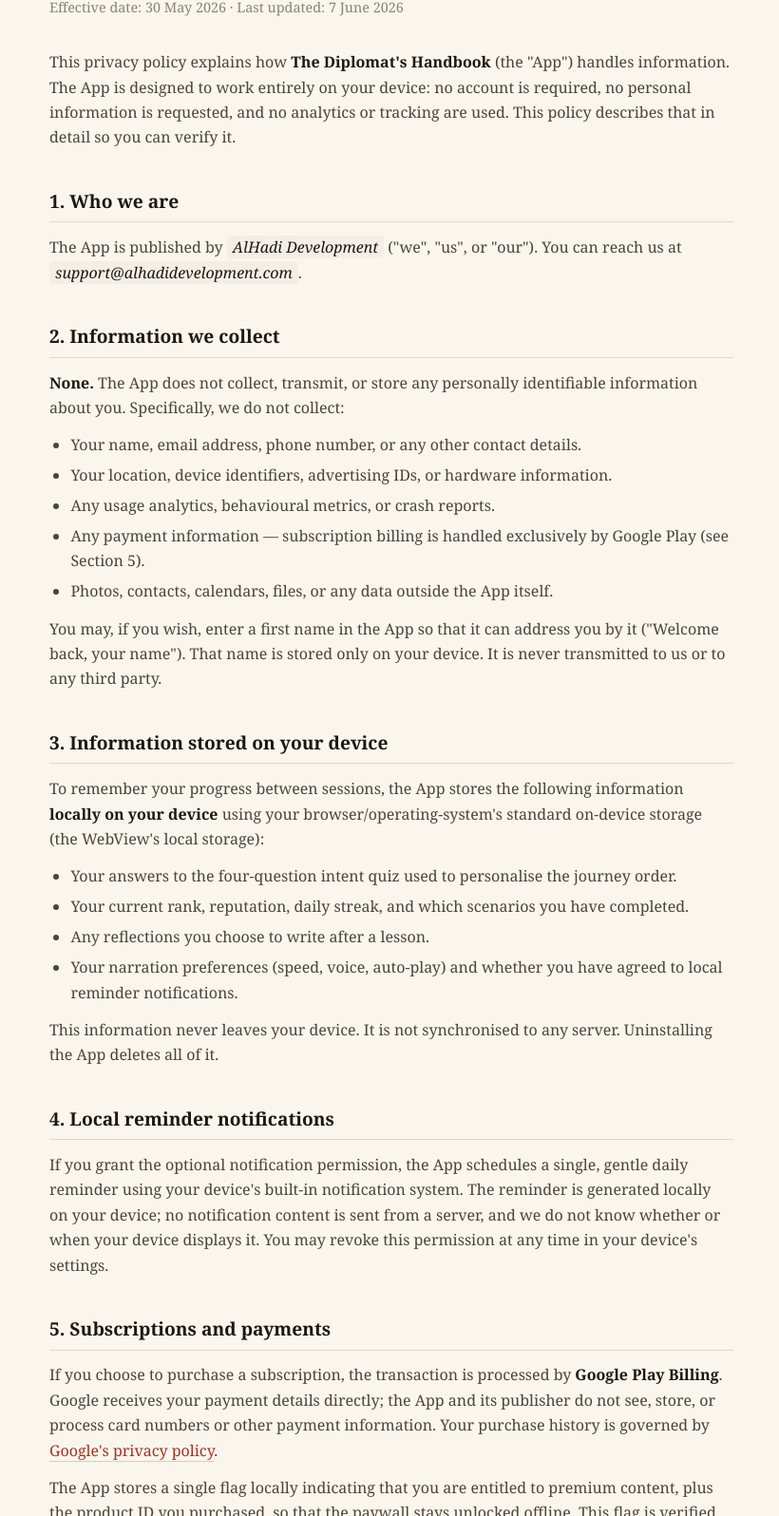
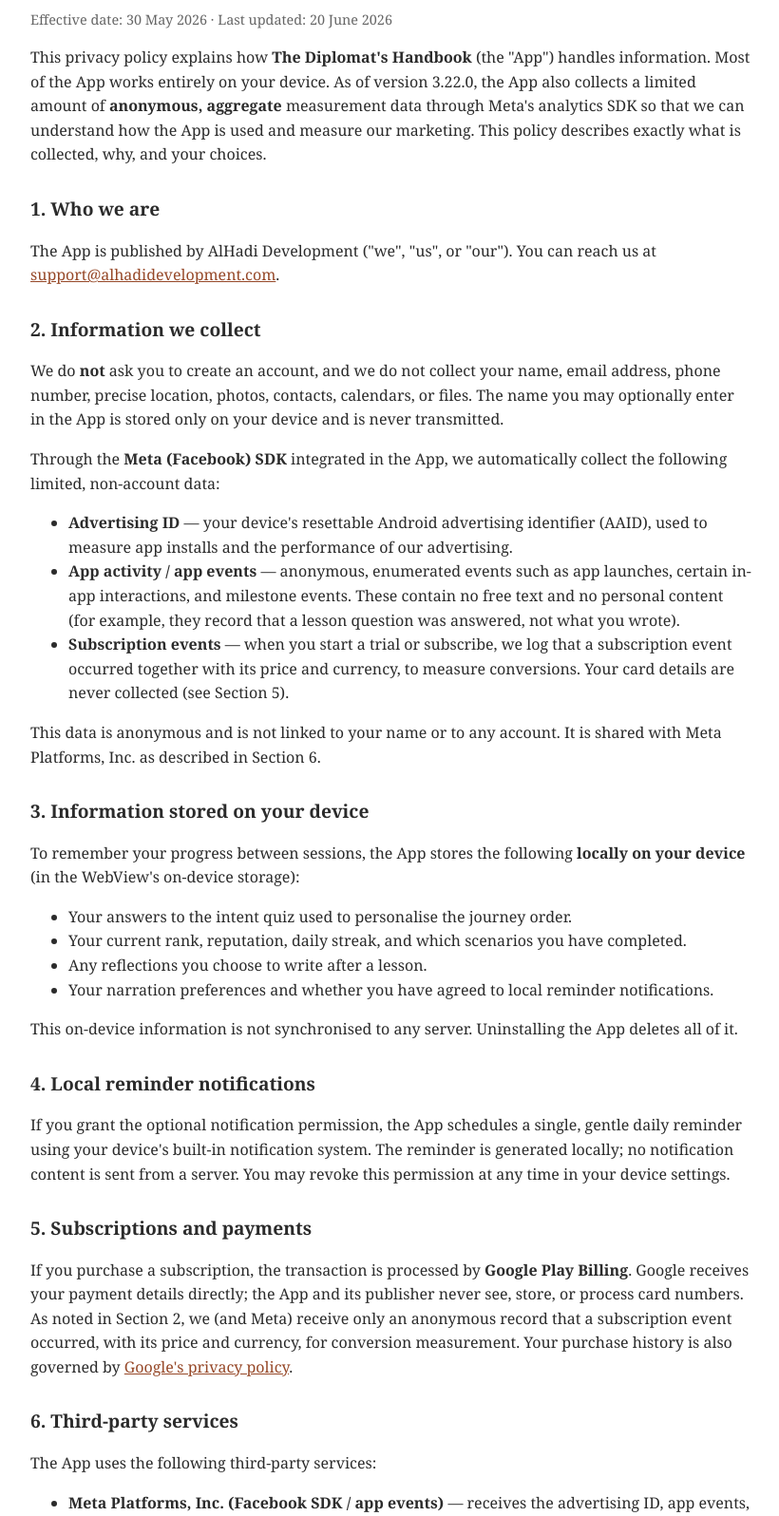
Before and after one commit to connection-cmd/diplomats-handbook, a plain HTML site: page privacy.html in a window 1280 px wide. Shown: the part 140-1736 px from the top of the page at 95% size, without its empty margins (228-1048 px from the left). Drawn offline with Linux system fonts and the light colour scheme.

Commit message:
Privacy: disclose Meta SDK analytics, advertising ID, and data sharing (v3.22.0)

```diff
--- a/privacy.html
+++ b/privacy.html
@@ -5,104 +5,82 @@
 <meta name="viewport" content="width=device-width, initial-scale=1" />
 <title>Privacy Policy — The Diplomat's Handbook</title>
 <style>
-  :root {
-    --ink: #1a1814;
-    --ink-soft: #4a443c;
-    --ink-faint: #8a8276;
-    --paper: #faf6ed;
-    --ivory: #f4efe6;
-    --rule: rgba(42,37,32,0.14);
-    --accent: #a83020;
-  }
-  html, body { background: var(--paper); color: var(--ink); margin: 0; }
-  body { font-family: Georgia, "Times New Roman", serif; line-height: 1.65; }
-  main { max-width: 720px; margin: 0 auto; padding: 56px 24px 96px; }
-  h1 { font-size: 1.95rem; margin: 0 0 .25rem; letter-spacing: -0.01em; }
-  .eyebrow { font-size: .72rem; letter-spacing: .14em; text-transform: uppercase; color: var(--ink-faint); margin-bottom: 6px; }
-  .meta { color: var(--ink-faint); font-size: .9rem; margin-bottom: 2rem; }
-  h2 { font-size: 1.2rem; margin-top: 2.4rem; margin-bottom: .6rem; padding-bottom: .35rem; border-bottom: 1px solid var(--rule); }
-  h3 { font-size: 1.02rem; margin-top: 1.6rem; margin-bottom: .4rem; }
-  p, ul, ol { color: var(--ink-soft); margin: .8rem 0; }
-  ul, ol { padding-left: 1.4rem; }
-  li { margin: .35rem 0; }
-  strong { color: var(--ink); }
-  a { color: var(--accent); text-decoration: none; border-bottom: 1px solid rgba(168,48,32,0.25); }
-  a:hover { border-bottom-color: var(--accent); }
-  hr { border: 0; border-top: 1px solid var(--rule); margin: 2.2rem 0; }
-  .placeholder { background: var(--ivory); padding: 1px 6px; border-radius: 4px; color: var(--ink); font-style: italic; }
-  footer { color: var(--ink-faint); font-size: .82rem; margin-top: 3rem; padding-top: 1rem; border-top: 1px solid var(--rule); }
+  body{max-width:760px;margin:40px auto;padding:0 18px;font-family:Georgia,'Times New Roman',serif;color:#2b2b2b;line-height:1.6}
+  h1{font-size:1.9rem;margin-bottom:.2rem}
+  h2{font-size:1.2rem;margin-top:1.8rem}
+  .meta{color:#666;font-size:.9rem}
+  a{color:#964828}
+  code{background:#f3efe6;padding:1px 4px;border-radius:3px}
 </style>
 </head>
 <body>
-<main>
-  <div class="eyebrow">The Diplomat's Handbook</div>
+
+<p><strong>The Diplomat's Handbook</strong></p>
+
 <h1>Privacy Policy</h1>
-  <div class="meta">Effective date: 30 May 2026 &middot; Last updated: 7 June 2026</div>
+<p class="meta">Effective date: 30 May 2026 · Last updated: 20 June 2026</p>
 
-  <p>This privacy policy explains how <strong>The Diplomat's Handbook</strong> (the "App") handles information. The App is designed to work entirely on your device: no account is required, no personal information is requested, and no analytics or tracking are used. This policy describes that in detail so you can verify it.</p>
+<p>This privacy policy explains how <strong>The Diplomat's Handbook</strong> (the "App") handles information. Most of the App works entirely on your device. As of version 3.22.0, the App also collects a limited amount of <strong>anonymous, aggregate</strong> measurement data through Meta's analytics SDK so that we can understand how the App is used and measure our marketing. This policy describes exactly what is collected, why, and your choices.</p>
 
 <h2>1. Who we are</h2>
-  <p>The App is published by <span class="placeholder">AlHadi Development</span> ("we", "us", or "our"). You can reach us at <span class="placeholder">support@alhadidevelopment.com</span>.</p>
+<p>The App is published by AlHadi Development ("we", "us", or "our"). You can reach us at <a href="mailto:support@alhadidevelopment.com">support@alhadidevelopment.com</a>.</p>
 
 <h2>2. Information we collect</h2>
-  <p><strong>None.</strong> The App does not collect, transmit, or store any personally identifiable information about you. Specifically, we do not collect:</p>
+<p>We do <strong>not</strong> ask you to create an account, and we do not collect your name, email address, phone number, precise location, photos, contacts, calendars, or files. The name you may optionally enter in the App is stored only on your device and is never transmitted.</p>
+<p>Through the <strong>Meta (Facebook) SDK</strong> integrated in the App, we automatically collect the following limited, non-account data:</p>
 <ul>
-    <li>Your name, email address, phone number, or any other contact details.</li>
-    <li>Your location, device identifiers, advertising IDs, or hardware information.</li>
-    <li>Any usage analytics, behavioural metrics, or crash reports.</li>
-    <li>Any payment information &mdash; subscription billing is handled exclusively by Google Play (see Section 5).</li>
-    <li>Photos, contacts, calendars, files, or any data outside the App itself.</li>
+  <li><strong>Advertising ID</strong> — your device's resettable Android advertising identifier (AAID), used to measure app installs and the performance of our advertising.</li>
+  <li><strong>App activity / app events</strong> — anonymous, enumerated events such as app launches, certain in-app interactions, and milestone events. These contain no free text and no personal content (for example, they record that a lesson question was answered, not what you wrote).</li>
+  <li><strong>Subscription events</strong> — when you start a trial or subscribe, we log that a subscription event occurred together with its price and currency, to measure conversions. Your card details are never collected (see Section 5).</li>
 </ul>
-  <p>You may, if you wish, enter a first name in the App so that it can address you by it ("Welcome back, your name"). That name is stored only on your device. It is never transmitted to us or to any third party.</p>
+<p>This data is anonymous and is not linked to your name or to any account. It is shared with Meta Platforms, Inc. as described in Section 6.</p>
 
 <h2>3. Information stored on your device</h2>
-  <p>To remember your progress between sessions, the App stores the following information <strong>locally on your device</strong> using your browser/operating-system's standard on-device storage (the WebView's local storage):</p>
+<p>To remember your progress between sessions, the App stores the following <strong>locally on your device</strong> (in the WebView's on-device storage):</p>
 <ul>
-    <li>Your answers to the four-question intent quiz used to personalise the journey order.</li>
+  <li>Your answers to the intent quiz used to personalise the journey order.</li>
   <li>Your current rank, reputation, daily streak, and which scenarios you have completed.</li>
   <li>Any reflections you choose to write after a lesson.</li>
-    <li>Your narration preferences (speed, voice, auto-play) and whether you have agreed to local reminder notifications.</li>
+  <li>Your narration preferences and whether you have agreed to local reminder notifications.</li>
 </ul>
-  <p>This information never leaves your device. It is not synchronised to any server. Uninstalling the App deletes all of it.</p>
+<p>This on-device information is not synchronised to any server. Uninstalling the App deletes all of it.</p>
 
 <h2>4. Local reminder notifications</h2>
-  <p>If you grant the optional notification permission, the App schedules a single, gentle daily reminder using your device's built-in notification system. The reminder is generated locally on your device; no notification content is sent from a server, and we do not know whether or when your device displays it. You may revoke this permission at any time in your device's settings.</p>
+<p>If you grant the optional notification permission, the App schedules a single, gentle daily reminder using your device's built-in notification system. The reminder is generated locally; no notification content is sent from a server. You may revoke this permission at any time in your device settings.</p>
 
 <h2>5. Subscriptions and payments</h2>
-  <p>If you choose to purchase a subscription, the transaction is processed by <strong>Google Play Billing</strong>. Google receives your payment details directly; the App and its publisher do not see, store, or process card numbers or other payment information. Your purchase history is governed by <a href="https://policies.google.com/privacy" target="_blank" rel="noopener">Google's privacy policy</a>.</p>
-  <p>The App stores a single flag locally indicating that you are entitled to premium content, plus the product ID you purchased, so that the paywall stays unlocked offline. This flag is verified against Google Play whenever the App is online.</p>
+<p>If you purchase a subscription, the transaction is processed by <strong>Google Play Billing</strong>. Google receives your payment details directly; the App and its publisher never see, store, or process card numbers. As noted in Section 2, we (and Meta) receive only an anonymous record that a subscription event occurred, with its price and currency, for conversion measurement. Your purchase history is also governed by <a href="https://policies.google.com/privacy">Google's privacy policy</a>.</p>
 
 <h2>6. Third-party services</h2>
-  <p>The App uses the following third-party platform services:</p>
+<p>The App uses the following third-party services:</p>
 <ul>
-    <li><strong>Google Play Billing</strong> &mdash; for subscription purchases (see Section 5).</li>
-    <li><strong>Your device's text-to-speech engine</strong> (e.g. Google's TTS on Android) &mdash; for reading lessons aloud. Lesson text is sent to the on-device engine only; no audio data leaves your device.</li>
+  <li><strong>Meta Platforms, Inc. (Facebook SDK / app events)</strong> — receives the advertising ID, app events, and subscription events described in Section 2, and uses them for analytics and advertising measurement and optimisation. See <a href="https://www.facebook.com/about/privacy">Meta's Privacy Policy</a> and <a href="https://www.facebook.com/help/568137493302217">how Meta uses information from apps and websites</a>.</li>
+  <li><strong>Google Play Billing</strong> — for subscription purchases (see Section 5).</li>
+  <li><strong>Your device's text-to-speech engine</strong> — for reading lessons aloud. Lesson text is sent to the on-device engine only; no audio data leaves your device.</li>
 </ul>
-  <p>The App does <strong>not</strong> use any advertising networks, analytics services, crash reporting services, attribution SDKs, or social-login providers.</p>
 
 <h2>7. Children's privacy</h2>
-  <p>The App is intended for general audiences and is not directed to children under the age of 13. Because the App does not collect any personal information, it does not knowingly collect information from children. If you believe a child has used the App and that we have somehow received personal information about them, please contact us so we can confirm that no such information exists in our possession.</p>
+<p>The App is intended for general audiences and is not directed to children under the age of 13. We do not knowingly collect personal information from children. If you believe a child has used the App, please contact us.</p>
 
-  <h2>8. Security</h2>
-  <p>Because we do not collect personal data, there is no server-side dataset to protect. Information stored on your device is protected by your device's own security model (lock screen, encryption, etc.). Subscription transactions transmitted to Google Play are encrypted in transit by Google.</p>
+<h2>8. Security and retention</h2>
+<p>Data transmitted to Meta and to Google Play is encrypted in transit. On-device information is protected by your device's own security model. The anonymous measurement data shared with Meta is retained according to Meta's data-retention policies.</p>
 
 <h2>9. Your rights and choices</h2>
 <ul>
-    <li><strong>Erase your data.</strong> All App data is stored on your device. To delete it, either use the "Erase all progress" reset inside the App's profile screen, or uninstall the App. There is no server-side data to delete.</li>
-    <li><strong>Withdraw notification consent.</strong> Revoke the notification permission in your device settings at any time. The App will continue to work normally.</li>
-    <li><strong>Cancel a subscription.</strong> You may cancel anytime via Google Play (Subscriptions). Cancellation prevents future renewals; access continues to the end of the current billing period.</li>
-    <li><strong>Statutory rights.</strong> Depending on where you live, you may have rights under laws such as the EU GDPR, the UK GDPR, the California CCPA/CPRA, or other privacy laws. Because the App does not collect personal data, most of these rights are satisfied by design; if you have a specific request, please contact us.</li>
+  <li><strong>Reset or limit your advertising ID.</strong> You can reset your Android advertising ID, or opt out of ad personalisation, at any time in your device settings (Settings → Privacy / Ads). This limits how the advertising ID can be used.</li>
+  <li><strong>Erase your on-device data.</strong> Use "Erase all progress" in the App's profile screen, or uninstall the App.</li>
+  <li><strong>Withdraw notification consent.</strong> Revoke the notification permission in your device settings at any time.</li>
+  <li><strong>Cancel a subscription.</strong> You may cancel anytime via Google Play (Subscriptions). Access continues to the end of the current billing period.</li>
+  <li><strong>Statutory rights.</strong> Depending on where you live, you may have rights under the EU/UK GDPR, the California CCPA/CPRA, or other laws. To make a request regarding the anonymous data described here, contact us at the address below; note that because the data is not linked to your identity, we may be unable to associate it with a specific individual.</li>
 </ul>
 
 <h2>10. Changes to this policy</h2>
-  <p>We may update this policy if the App's behaviour changes (for example, if a future feature requires data collection). When we do, we will revise the "Last updated" date at the top and, for material changes, surface a notice within the App. The current policy is always the version at this URL.</p>
+<p>We may update this policy if the App's behaviour changes. When we do, we will revise the "Last updated" date above and, for material changes, surface a notice within the App. The current policy is always the version at this URL.</p>
 
 <h2>11. Contact</h2>
-  <p>Questions about this policy or our privacy practices can be sent to <span class="placeholder">support@alhadidevelopment.com</span>. We will reply within a reasonable time.</p>
+<p>Questions about this policy can be sent to <a href="mailto:support@alhadidevelopment.com">support@alhadidevelopment.com</a>.</p>
 
-  <footer>
-    &copy; 2026 The Diplomat's Handbook. All rights reserved.
-  </footer>
-</main>
+<p>© 2026 The Diplomat's Handbook. All rights reserved.</p>
+
 </body>
 </html>
```
Lines whose indentation alone changed are shown as unchanged.
